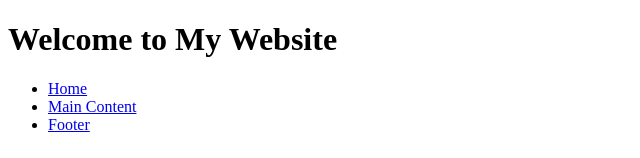
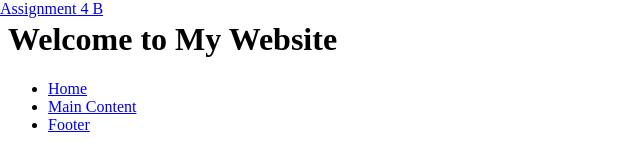
Before and after one commit to Aaron-Va/index.html, a plain HTML site: page index.html in a window 1280 px wide. Shown: the top 158 px of the page, without its empty margins (0-640 px from the left). Drawn offline with Linux system fonts and the light colour scheme.

Commit message:
Update index.html

```diff
--- a/index.html
+++ b/index.html
@@ -14,9 +14,12 @@
             <li><a href="#home">Home</a></li>
             <li><a href="#interests">Main Content</a></li>
             <li><a href="#footer">Footer</a></li>
+            <!-- New link added -->
+            <li style="position: absolute; top: 0; left: 0;"><a href="https://aaron-va.github.io/index.html/">Assignment 4 B</a></li>
         </ul>
     </nav>
 </header>
+
     <main>
         <section id="interests">
             <h2>My Interests</h2>
```
Lines whose indentation alone changed are shown as unchanged.
